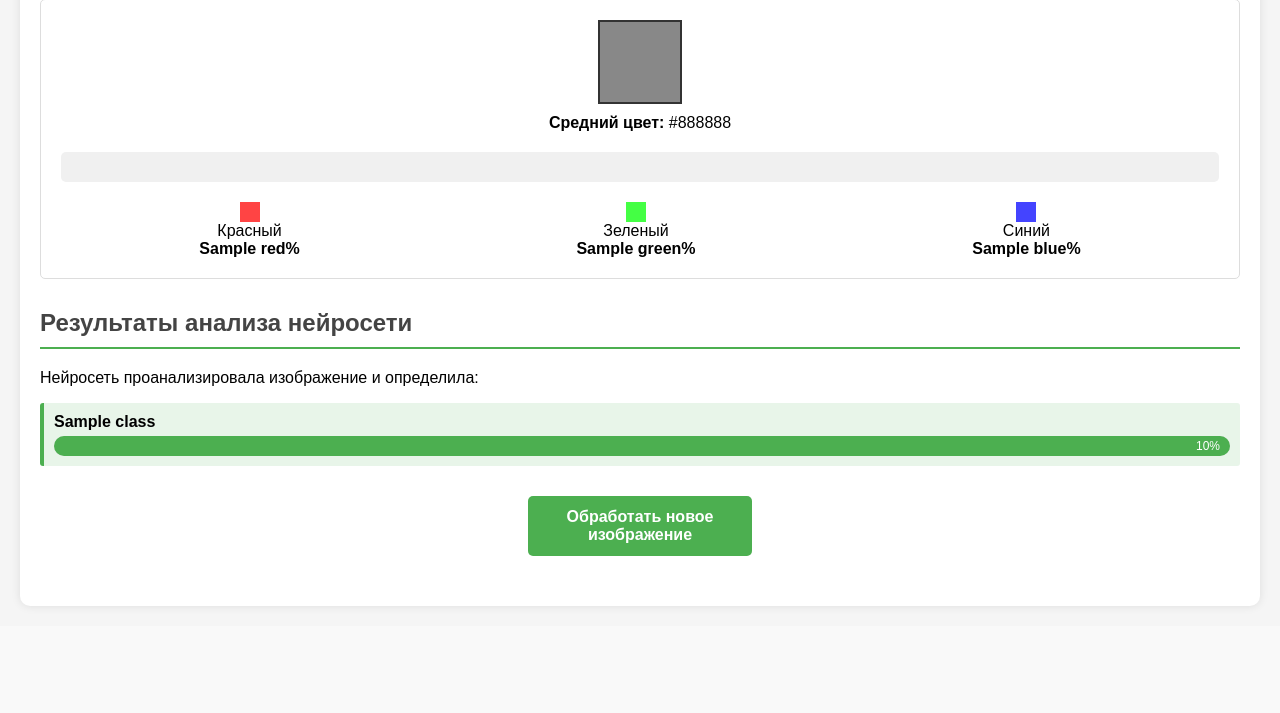
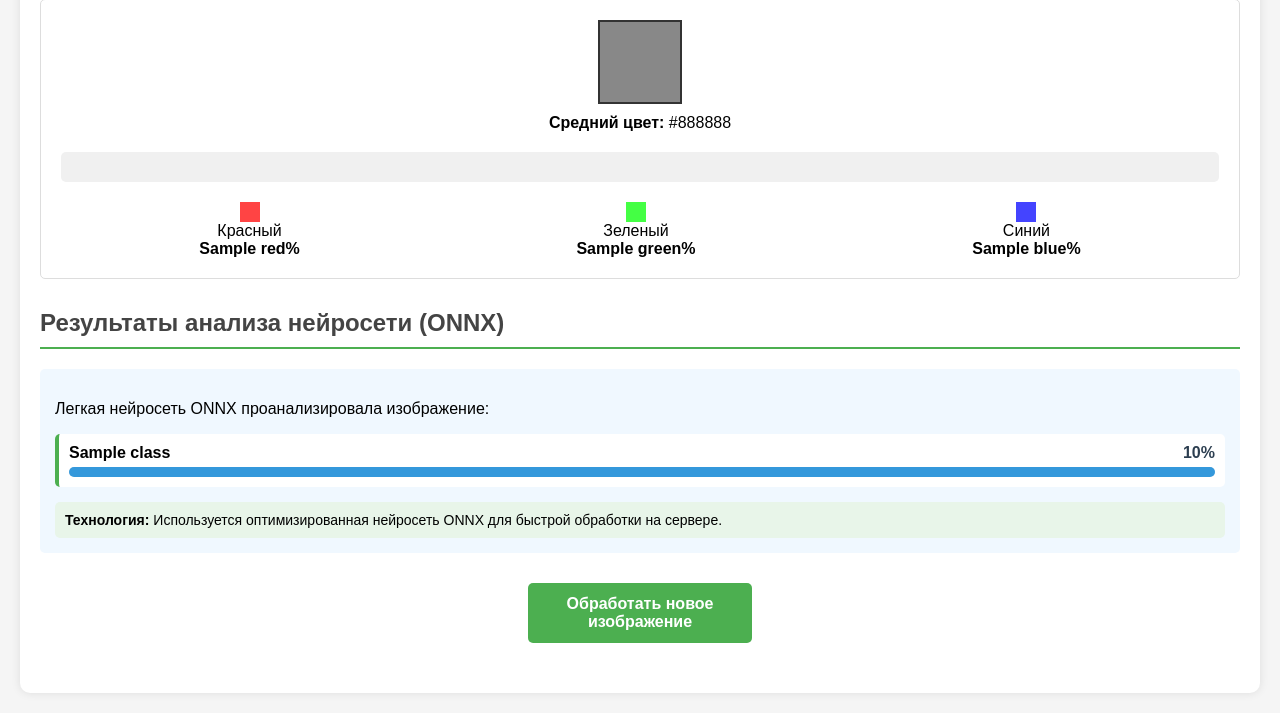
Before and after one commit to lehaaloha/newlab3, a Flask app: template lab3/templates/result.html in a window 1280 px wide. Shown: the part 779-1492 px from the top of the page. Before the commit the page ends 1387 px from the top, so only its background shows below. Run offline with Flask 3, Linux system fonts and the light colour scheme; the template is opened without the code that fills it: most values are stand-ins (such as "Sample title", 1, 10 or a date in 2020); grey boxes marked "Sample" are stand-in pictures.

Commit message:
Update result.html

```diff
--- a/lab3/templates/result.html
+++ b/lab3/templates/result.html
@@ -178,20 +178,25 @@
 
         <!-- Результаты нейросети -->
         {% if classification_results %}
-        <h2>Результаты анализа нейросети</h2>
-        <div class="ai-results">
-            <p>Нейросеть проанализировала изображение и определила:</p>
+<h2>Результаты анализа нейросети (ONNX)</h2>
+<div style="margin: 20px 0; padding: 15px; background: #f0f8ff; border-radius: 5px;">
+    <p>Легкая нейросеть ONNX проанализировала изображение:</p>
 
     {% for result in classification_results %}
-            <div class="result-item">
-                <strong>{{ result.class }}</strong>
-                <div style="background: #ddd; height: 20px; border-radius: 10px; margin-top: 5px;">
-                    <div style="background: #4CAF50; height: 100%; width: {{ result.probability }}%; border-radius: 10px; text-align: right; padding-right: 10px; color: white; font-size: 12px; line-height: 20px;">
-                        {{ result.probability|round(1) }}%
+    <div style="margin: 10px 0; padding: 10px; background: white; border-radius: 5px; border-left: 4px solid #4CAF50;">
+        <div style="display: flex; justify-content: space-between; align-items: center;">
+            <div><strong>{{ result.class }}</strong></div>
+            <div style="font-weight: bold; color: #2c3e50;">{{ result.probability|round(1) }}%</div>
         </div>
+        <div style="background: #ecf0f1; height: 10px; border-radius: 5px; margin-top: 5px;">
+            <div style="background: #3498db; height: 100%; width: {{ result.probability }}%; border-radius: 5px;"></div>
         </div>
     </div>
     {% endfor %}
+
+    <div style="margin-top: 15px; padding: 10px; background: #e8f5e9; border-radius: 5px; font-size: 14px;">
+        <strong>Технология:</strong> Используется оптимизированная нейросеть ONNX для быстрой обработки на сервере.
+    </div>
 </div>
 {% endif %}
 
```
Lines whose indentation alone changed are shown as unchanged.
